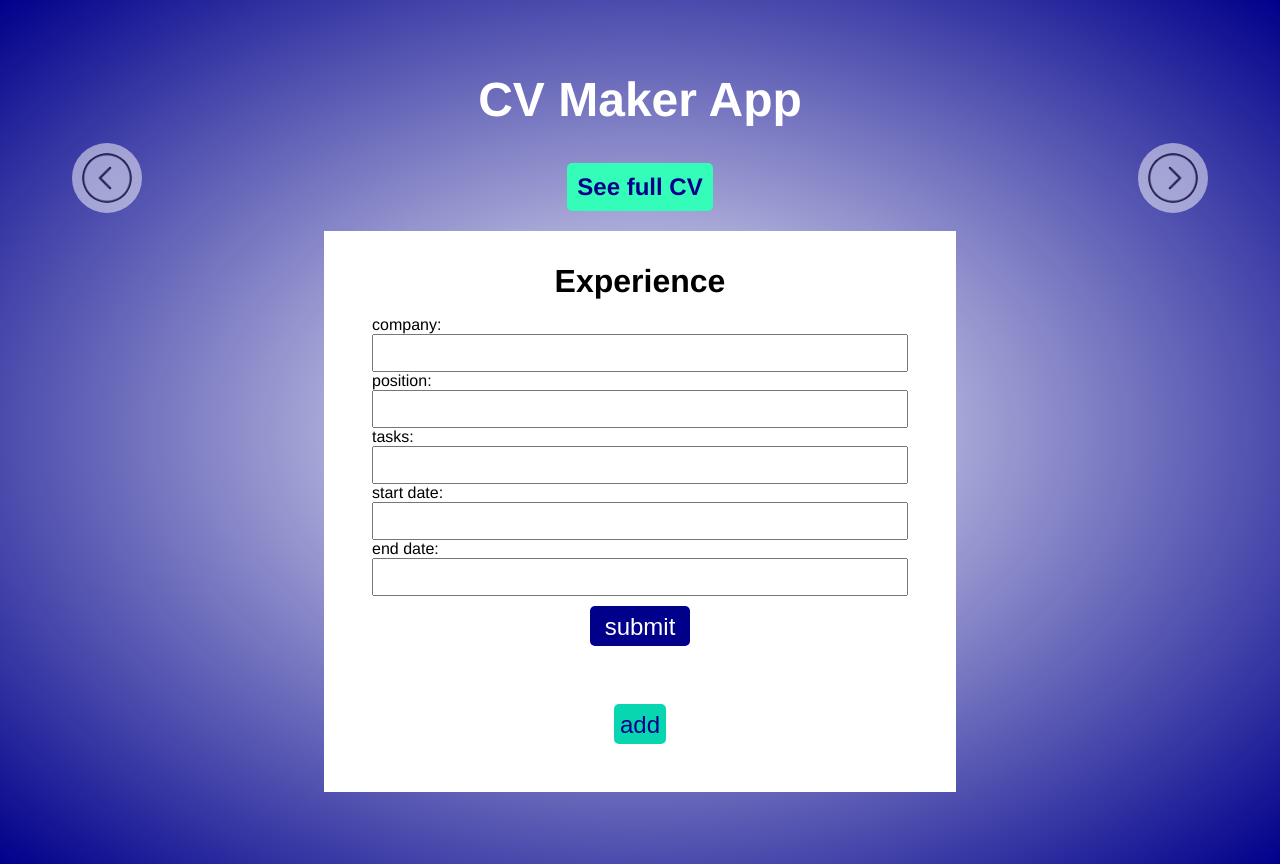
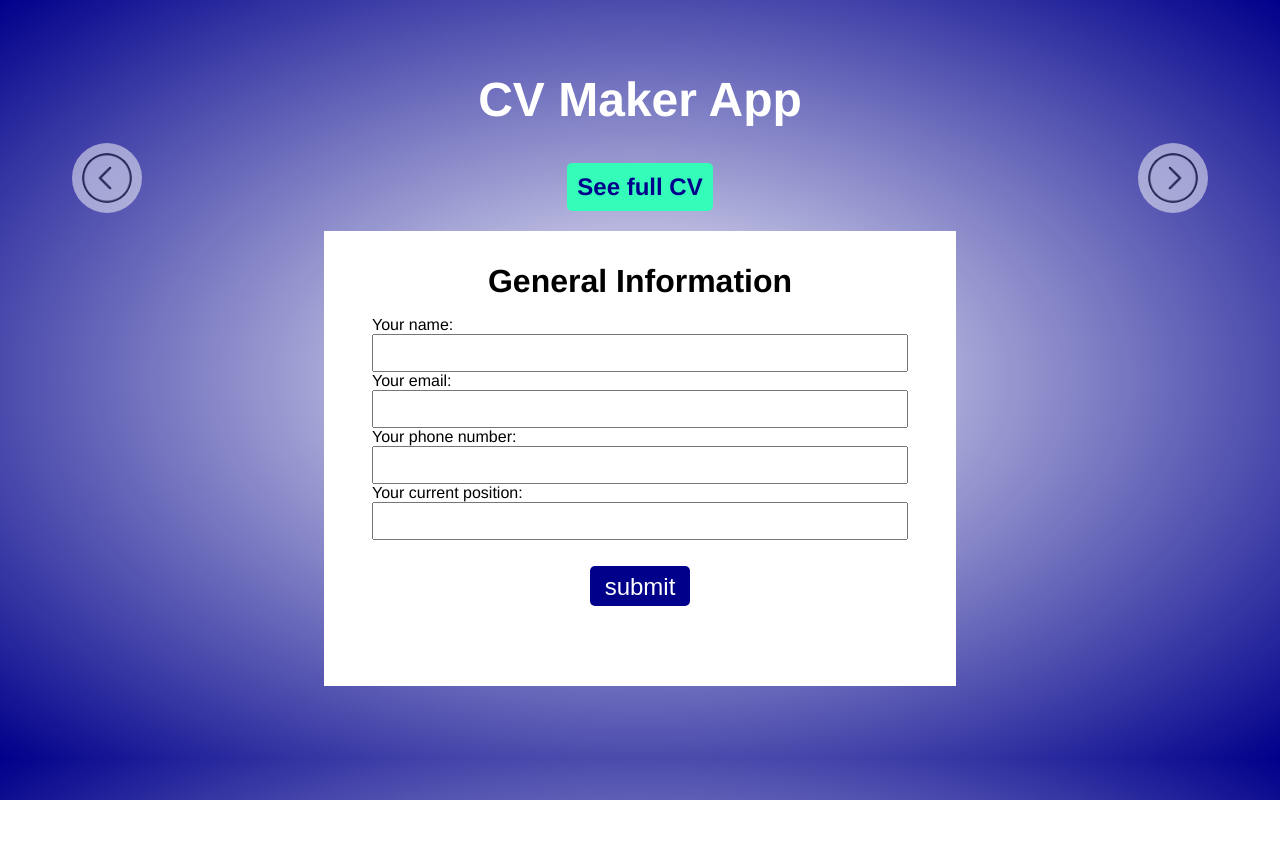
Before and after one commit to bmbaron/react_practice_cv_project, a React (Create React App) app: page / in a window 1280 px wide. After the commit the page ends 800 px from the top, so only its background shows below. Built offline with nearby package versions, Linux system fonts and the light colour scheme.

Commit message:
fixed a few bugs with object key naming and fixed the add experience button to bottom

```diff
--- a/src/App.css
+++ b/src/App.css
@@ -71,7 +71,7 @@ body {
 
 .cv-container input {
   height: 2rem;
-  font-size: 1.5rem;
+  font-size: 1rem;
   min-width: 150px;
 }
 .cv-container .button-container {
--- a/src/App.js
+++ b/src/App.js
@@ -7,14 +7,14 @@ import NavButtons from './components/NavButtons'
 
 function App() {
 
-  const [section, setSection] = useState(3)
+  const [section, setSection] = useState(1)
   const [final, setFinal] = useState(false)
 
   const [general, setGeneral] = useState({
       submitted: false,
       name: '',
       email: '',
-      phone: '',
+      'phone number': '',
       'current position': ''
   })
   const [education, setEducation] = useState({
@@ -49,7 +49,11 @@ function App() {
   function displayFinal (display) {
     setGeneral(prevState => ({...prevState, submitted: display}))
     setEducation(prevState => ({...prevState, submitted: display}))
-    setExperience(prevState => ({...prevState, submitted: display}))
+    setExperience(prevState => (
+      prevState.map(el => {
+        return {...el, submitted: display}
+      }))
+    )
     setFinal(!final)
   }
 
--- a/src/components/EducationForm.js
+++ b/src/components/EducationForm.js
@@ -9,8 +9,8 @@ function EducationForm (props) {
 				submitted: props.education.submitted,
 				school: props.education.school,
 				major: props.education.major,
-				'start date': props.education.dateStart,
-				'end date': props.education.dateEnd
+				'start date': props.education['start date'],
+				'end date': props.education['end date']
 		})
 	}, [props.education])
 
--- a/src/components/ExperienceForm.js
+++ b/src/components/ExperienceForm.js
@@ -72,160 +72,12 @@ function ExperienceForm (props) {
 			<div className='experience-container'>
 				<h1 className='section-title'>Experience</h1>
 				{experience && getExperienceForm()}
-				<button className='add-button button' key="addButton" type='button' onClick={props.add} value="hello">add</button>
+				{!props.final &&
+					<button className='add-button button' key="addButton" type='button' onClick={props.add} value="hello">add</button>
+				}
 			</div>
 		</form>
 	)
 }
 
 export default ExperienceForm
-
-// class ExperienceForm extends Component {
-//   constructor(props) {
-//     super(props)
-//     this.state = {
-// 			// exper: this.props.experience
-// 		}
-// 	}
-
-// 	getExperienceForm = () => {
-// 		// let buttonText = [];
-
-// 		// let form = this.state.exper.map((exp, index) => {
-// 		// 	buttonText.push(exp.submitted ? "edit" : "submit")
-// 		// 	if(!exp.submitted) {
-// 		// 		return Object.keys(exp).map((keyName, index2) => {
-// 		// 			let labelText = keyName + ':'
-// 		// 			if (keyName === 'dateStart') {
-// 		// 				labelText = 'start date:';
-// 		// 			}
-// 		// 			else if (keyName === 'dateEnd') {
-// 		// 				labelText = 'end date:';
-// 		// 			}
-// 		// 			return (
-// 		// 				index2 > 0 &&
-// 		// 				<div className={`${keyName}-container`} key={Math.random()}>
-// 		// 					<label htmlFor={keyName} key={keyName+index+"label"}>{labelText}</label>
-// 		// 					<input
-// 		// 						className='input-field'
-// 		// 						// key={keyName + index}
-// 		// 						id={keyName}
-// 		// 						onChange={e=>this.updateData(e,index)}
-// 		// 						value={this.state.exper[index][keyName]}
-// 		// 					/>
-// 		// 					{index2 === 5 && !this.props.final &&
-// 		// 							<div className='button-container' key={Math.random()}>
-// 		// 								{index === this.state.exper.length-1 &&
-// 		// 									<button className='add-experience-button button' type='button' onClick={this.addExperience} value="add" key={Math.random()}>add</button>
-// 		// 								}
-// 		// 								<button className='delete-button button' type='button' onClick={this.deleteExperience} value={index} key={Math.random()}>delete</button>
-// 		// 								<button className='submit-button button' formAction='submit' value={buttonText[0]} key={Math.random()}>{buttonText[0]} </button>
-// 		// 							</div>
-// 		// 					}
-// 		// 				</div>
-// 		// 			)
-// 		// 		})
-// 		// 	}
-// 		// 	else {
-// 		// 		return Object.keys(exp).map((keyName, index3) => {
-// 		// 			return (
-// 		// 				index3 > 0 &&
-// 		// 					<div key={Math.random()}>
-// 		// 						<h3 key={Math.random()} className='submitted-info'>{exp[keyName]} </h3>
-// 		// 						{index3 === 5 && !this.props.final &&
-// 		// 							<div className='button-container' key={Math.random()}>
-// 		// 								{index === this.state.exper.length-1 &&
-// 		// 									<button className='add-experience-button button' type='button' onClick={this.addExperience} value="add" key={Math.random()}>add</button>
-// 		// 								}
-// 		// 								<button className='delete-button button' type='button' onClick={this.deleteExperience} value={index} key={Math.random()}>delete</button>
-// 		// 								<button className='submit-button button' formAction='submit' value={buttonText[0]} key={Math.random()}>{buttonText[0]}</button>
-// 		// 							</div>
-// 		// 						}
-// 		// 					</div>
-// 		// 			)
-// 		// 		})
-// 		// 	}
-// 		// })
-// 		return <div className='button-container' key={Math.random()} />
-// 	}
-
-// 	updateData = (event, index) => {
-// 		event.preventDefault()
-// 		this.setState((prevState) => ({
-// 				exper: prevState.exper.map((exp, ind) => {
-// 					return ind === index ? {...exp, [event.target.id]: event.target.value} : exp
-// 				})
-// 			}))
-// 		}
-
-// 				// 	, [event.target.id]: event.target.value]
-
-// 				// ]
-//         // company: this.state.company,
-//         // position: this.state.position,
-//         // tasks: this.state.tasks,
-//         // dateStart: this.state.dateStart,
-//         // dateEnd: this.state.dateEnd,
-// 			  // [event.target.id]: event.target.value,
-
-
-
-
-// 	//need to update
-// 	submitData = (event) => {
-// 		event.preventDefault()
-// 		this.props.submit(
-// 			{
-//       submitted: !this.props.experience[0].submitted,
-//       company: this.state.company,
-//       position: this.state.position,
-// 			tasks: this.state.tasks,
-//       dateStart: this.state.dateStart,
-//       dateEnd: this.state.dateEnd,
-// 		}, 0
-// 		)
-// 	}
-
-// 	addExperience = (e) => {
-// 		e.preventDefault()
-// 		this.setState((prevState) => ({
-// 			exper: [...prevState.exper, {
-// 				submitted: false,
-// 				company: '',
-// 				position: '',
-// 				tasks: '',
-// 				dateStart: '',
-// 				dateEnd: '',
-// 				}]
-// 		}))
-// 	}
-
-// 	deleteExperience = (event) => {
-// 		const index = event.target.value
-//     this.setState((prevState) => ({
-//       exper: [...prevState.exper.slice(0,index), ...prevState.exper.slice(index+1)]
-//     }))
-// 	}
-
-// 	render() {
-// 		let experienceForm = [];
-// 		experienceForm = this.getExperienceForm()
-
-// 		return(
-// 			<form key="form" className='experience' onSubmit={this.submitData}>
-// 				<div key="experience-container" className='experience-container'>
-// 					<h1 key="section-title" className='section-title'>Experience</h1>
-// 					{experienceForm}
-// 				</div>
-// 				{/* {!this.props.final &&
-// 					<div className='button-container'>
-// 						<button className='add-experience-button' type='button' onClick={this.addExperience} value="add">add</button>
-// 						<button className='submit-button' formAction='submit' value={buttonText[0]}>{buttonText[0]}</button>
-// 					</div>
-// 				} */}
-// 			</form>
-// 		)
-//   }
-// }
-
-// export default ExperienceForm
--- a/src/components/GeneralForm.js
+++ b/src/components/GeneralForm.js
@@ -9,7 +9,7 @@ function GeneralForm (props) {
 				submitted: props.general.submitted,
 				name: props.general.name,
 				email: props.general.email,
-				phone: props.general.phone,
+				'phone number': props.general['phone number'],
 				'current position': props.general['current position']
 		})
 	}, [props.general])
@@ -31,11 +31,17 @@ function GeneralForm (props) {
 		const keys = Object.keys(general)
 		if (!general.submitted){
 			form = keys.map((name, index) => {
+				let type
+				if (name === 'email') type = 'email'
+				else if (name === 'phone') type = 'tel'
+				else type = 'text'
+
 				return index > 0 && (
 					<div key={`${name}Container`} className={`${name}-container`}>
 						<label key={`${name}Label`}htmlFor={name}>Your {name}: </label>
 						<input
 							key={name}
+							type={type}
 							className='input-field'
 							onChange={updateData}
 							name={name}
```
